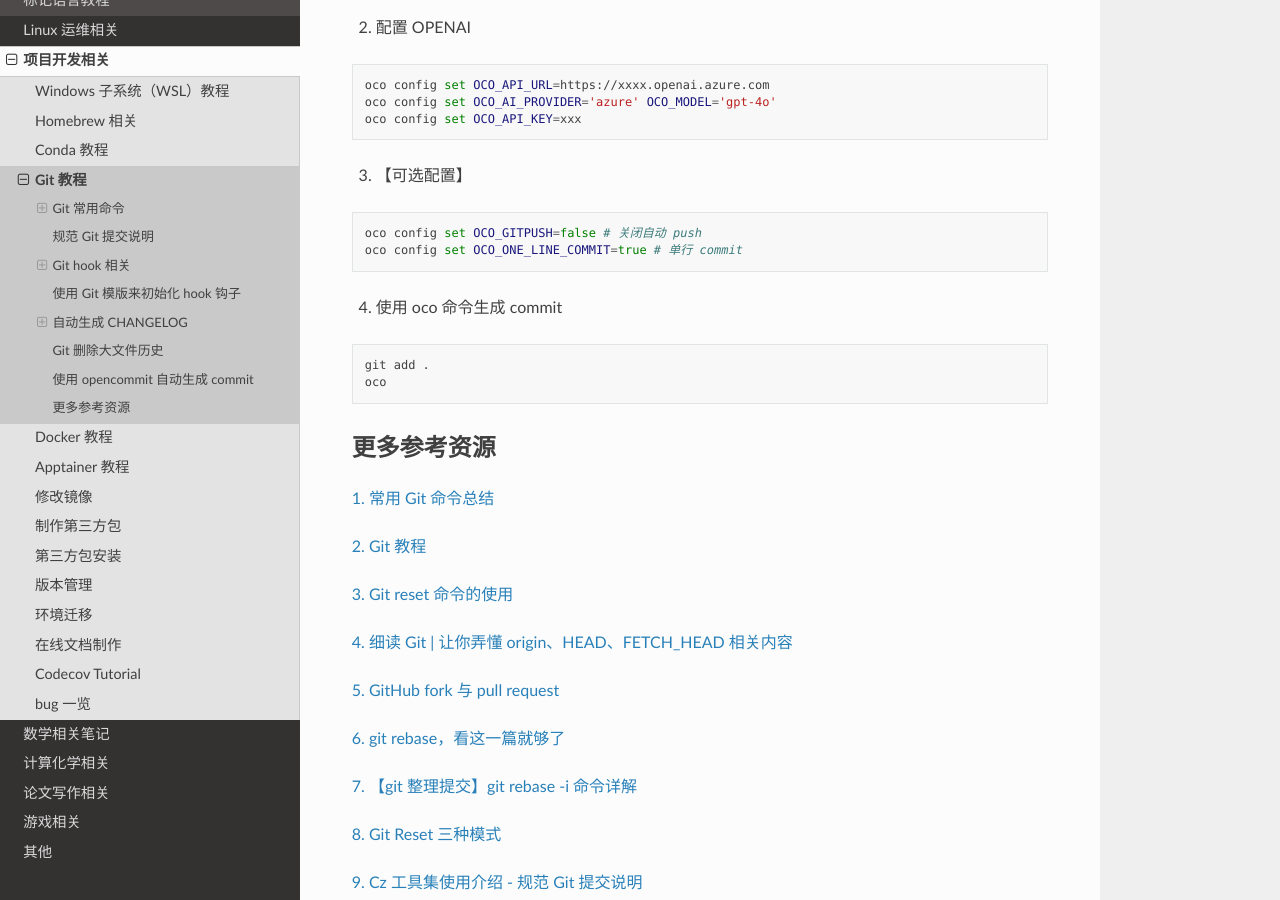
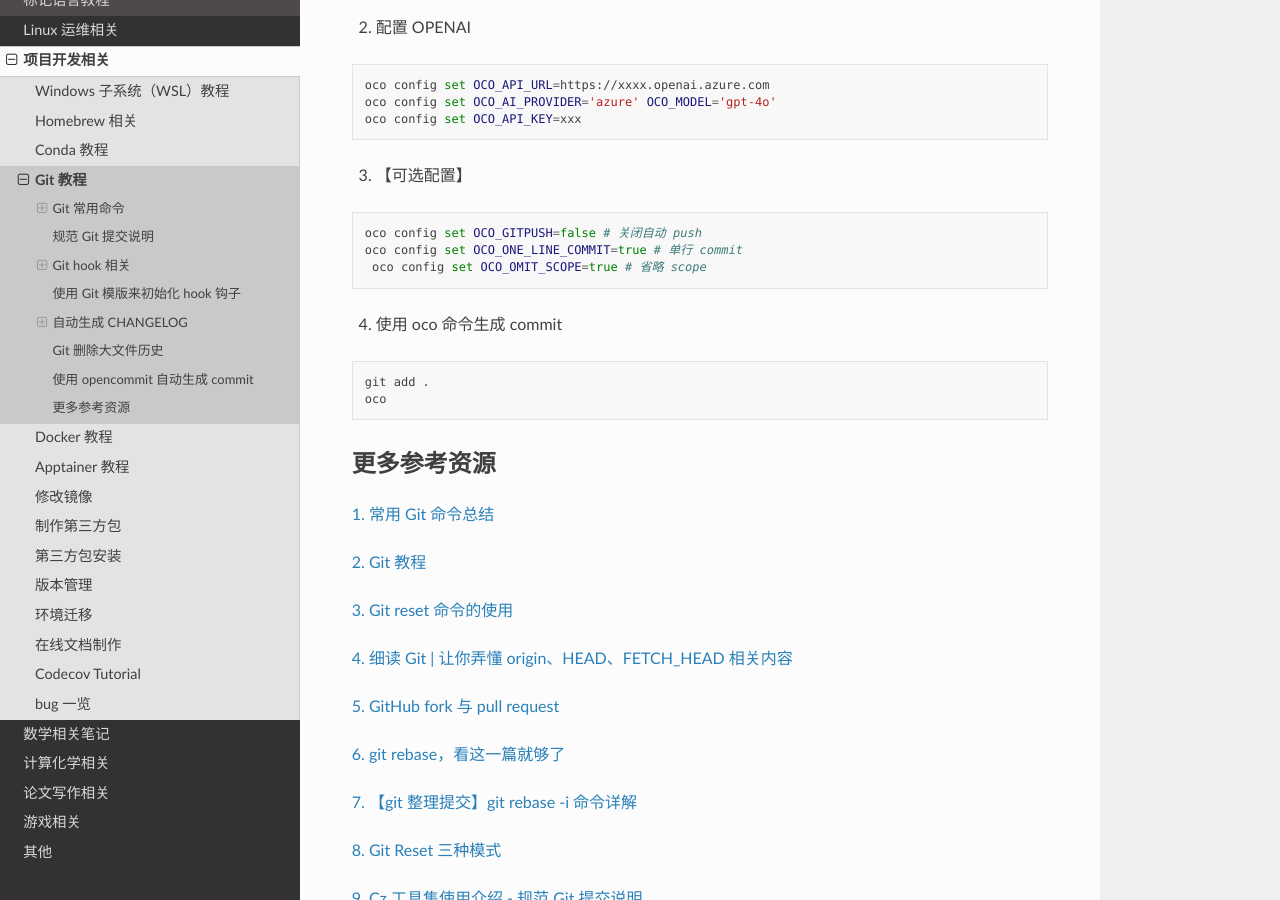
Before and after one commit to Rasic2/CodeNote, a Sphinx documentation site: the page built from docs/source/development/git.md, in a window 1280 px wide and 900 px high, scrolled down 10923 px. Built offline with Sphinx 7.4.7 and the Read the Docs theme 3.1.0, drawn with Linux system fonts in a browser that asks for light colours.

Commit message:
docs: add instruction for omitting scope in oco git configuration

````diff
--- a/docs/source/development/git.md
+++ b/docs/source/development/git.md
@@ -561,6 +561,7 @@ oco config set OCO_API_KEY=xxx
 ```bash
 oco config set OCO_GITPUSH=false # 关闭自动 push
 oco config set OCO_ONE_LINE_COMMIT=true # 单行 commit
+ oco config set OCO_OMIT_SCOPE=true # 省略 scope
 ```
 
 4. 使用 oco 命令生成 commit
````
